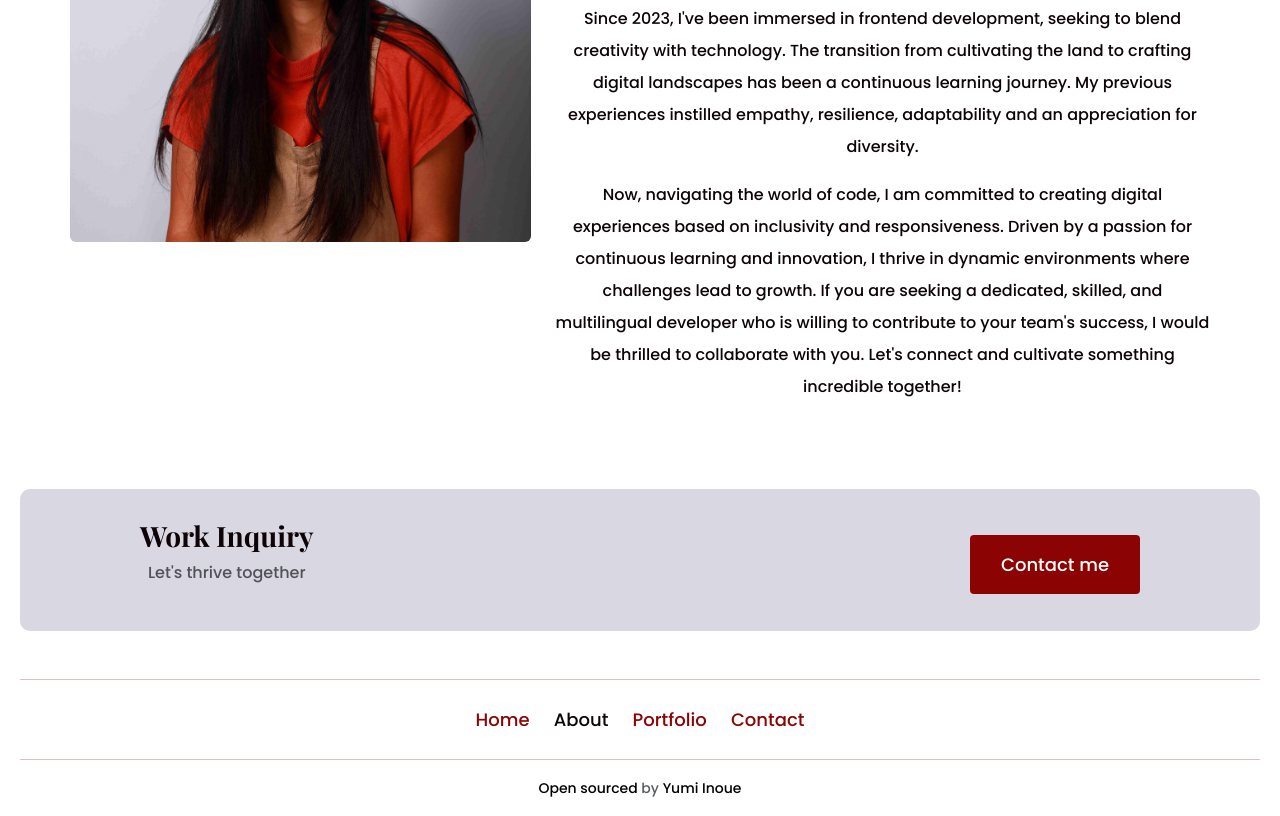
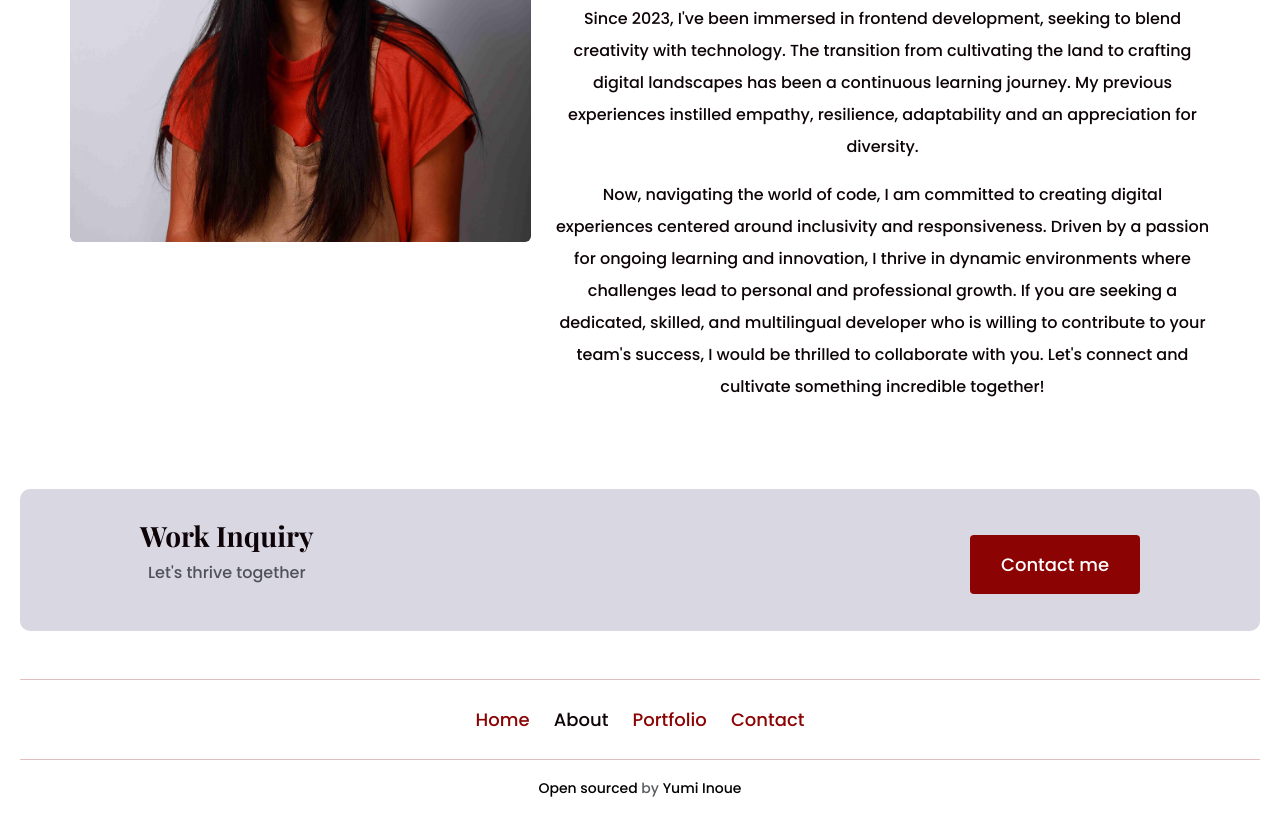
Before and after one commit to yumi-br/yumi-portfolio-2023, a plain HTML site: page about.html in a window 1280 px wide. Shown: the part 870-1686 px from the top of the page. Drawn offline with nearby package versions, Linux system fonts and the light colour scheme.

Commit message:
polishing text

```diff
--- a/about.html
+++ b/about.html
@@ -120,13 +120,13 @@
           </p>
           <p>
             Now, navigating the world of code, I am committed to creating
-            digital experiences based on inclusivity and responsiveness. Driven
-            by a passion for continuous learning and innovation, I thrive in
-            dynamic environments where challenges lead to growth. If you are
-            seeking a dedicated, skilled, and multilingual developer who is
-            willing to contribute to your team's success, I would be thrilled to
-            collaborate with you. Let's connect and cultivate something
-            incredible together!
+            digital experiences centered around inclusivity and responsiveness.
+            Driven by a passion for ongoing learning and innovation, I thrive in
+            dynamic environments where challenges lead to personal and
+            professional growth. If you are seeking a dedicated, skilled, and
+            multilingual developer who is willing to contribute to your team's
+            success, I would be thrilled to collaborate with you. Let's connect
+            and cultivate something incredible together!
           </p>
           <div class="button-box d-xs-block d-md-none">
             <a
```
